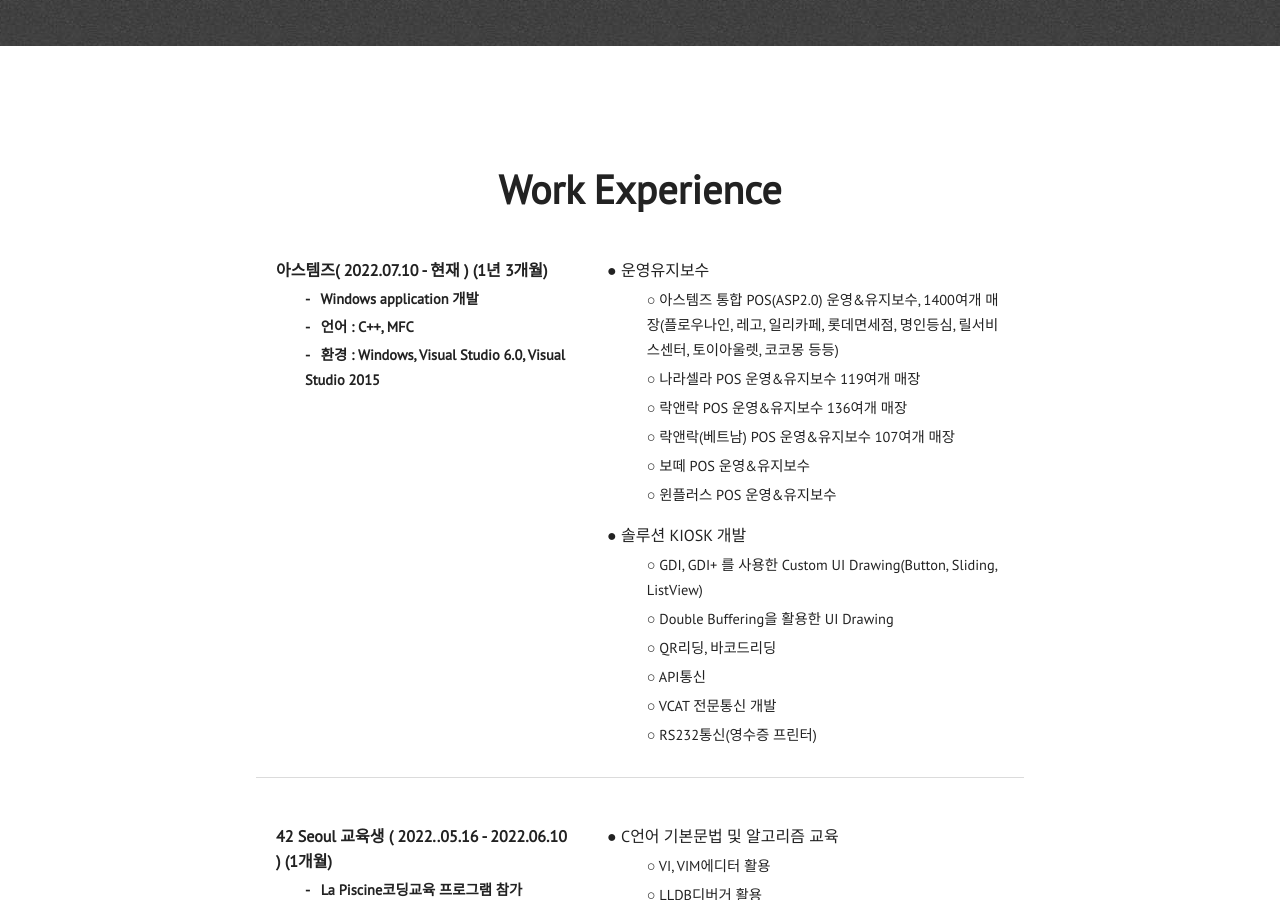
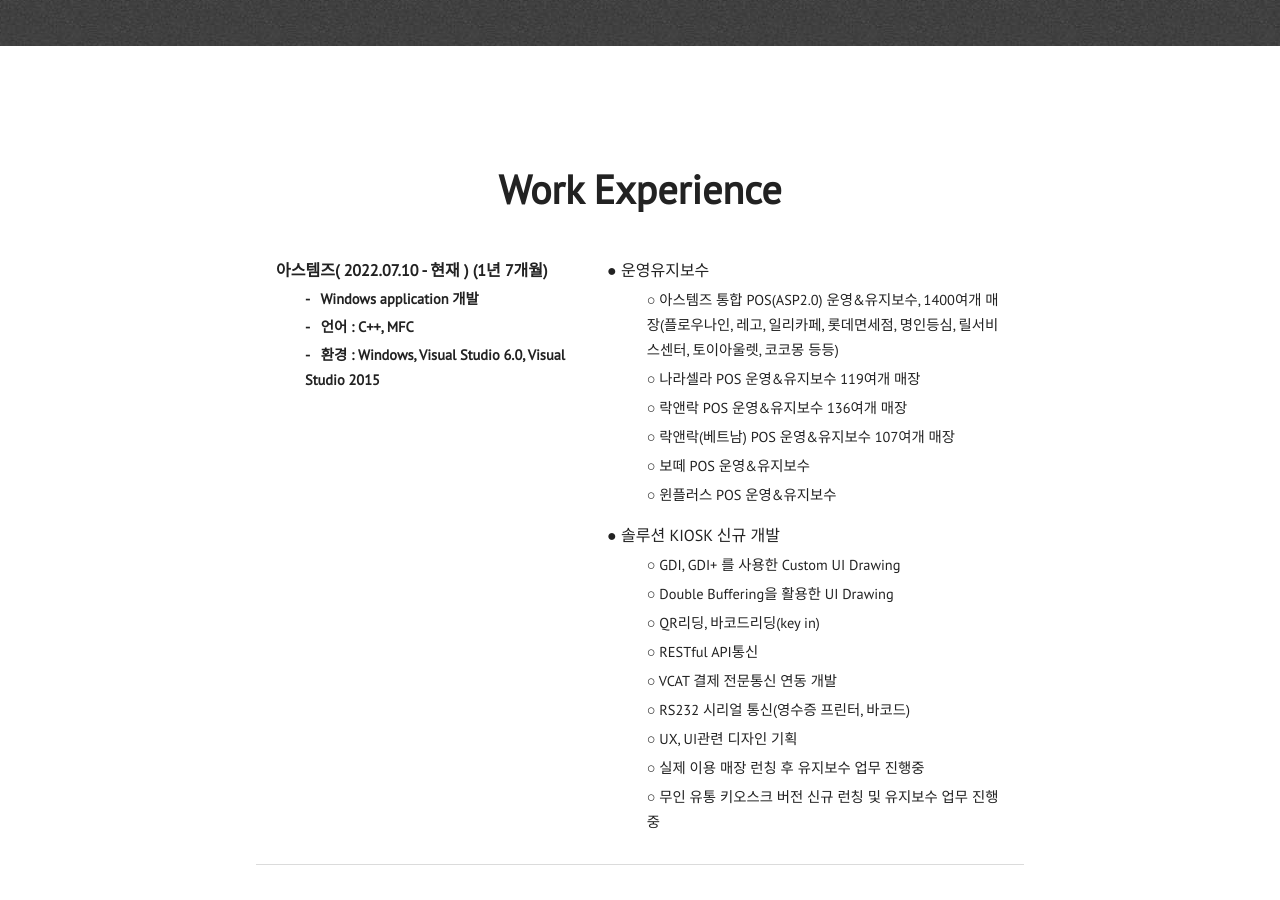
Before and after one commit to BuMinKyoo/BuMinKyoo.github.io, a Jekyll site: the page built from index.html, in a window 1280 px wide and 900 px high, scrolled down 2734 px. Built offline with Jekyll 4.4.1, drawn with Linux system fonts in a browser that asks for light colours; nearby versions of some CDN libraries.

Commit message:
신규정보 업데이트

```diff
--- a/_includes/experience.html
+++ b/_includes/experience.html
@@ -5,7 +5,7 @@
             <body>
                 <div class="container">
                     <div class="left-column">
-                        <p class="Extitle">아스템즈( 2022.07.10 - 현재 ) (1년 3개월)</p>
+                        <p class="Extitle">아스템즈( 2022.07.10 - 현재 ) (1년 7개월)</p>
                         <p class="Extitle_sub">- &nbsp;&nbsp;Windows application 개발</p>
                         <p class="Extitle_sub">- &nbsp;&nbsp;언어 : C++, MFC</p>
                         <p class="Extitle_sub">- &nbsp;&nbsp;환경 : Windows, Visual Studio 6.0, Visual Studio 2015</p>
@@ -18,13 +18,16 @@
                         <p class="Extitle_sub">○ 락앤락(베트남) POS 운영&유지보수 107여개 매장</p>
                         <p class="Extitle_sub">○ 보떼 POS 운영&유지보수</p>
                         <p class="Extitle_sub">○ 윈플러스 POS 운영&유지보수</p>
-                        <p class="Extitle">● 솔루션 KIOSK 개발</p>
-                        <p class="Extitle_sub_first">○ GDI, GDI+ 를 사용한 Custom UI Drawing(Button, Sliding, ListView) </p>
+                        <p class="Extitle">● 솔루션 KIOSK 신규 개발</p>
+                        <p class="Extitle_sub_first">○ GDI, GDI+ 를 사용한 Custom UI Drawing</p>
                         <p class="Extitle_sub">○ Double Buffering을 활용한 UI Drawing</p>
-                        <p class="Extitle_sub">○ QR리딩, 바코드리딩 </p>
-                        <p class="Extitle_sub">○ API통신 </p>
-                        <p class="Extitle_sub">○ VCAT 전문통신 개발</p>
-                        <p class="Extitle_sub">○ RS232통신(영수증 프린터)</p>
+                        <p class="Extitle_sub">○ QR리딩, 바코드리딩(key in) </p>
+                        <p class="Extitle_sub">○ RESTful API통신 </p>
+                        <p class="Extitle_sub">○ VCAT 결제 전문통신 연동 개발</p>
+                        <p class="Extitle_sub">○ RS232 시리얼 통신(영수증 프린터, 바코드)</p>
+                        <p class="Extitle_sub">○ UX, UI관련 디자인 기획</p>
+                        <p class="Extitle_sub">○ 실제 이용 매장 런칭 후 유지보수 업무 진행중</p>
+                        <p class="Extitle_sub">○ 무인 유통 키오스크 버전 신규 런칭 및 유지보수 업무 진행중</p>
                     </div>
                 </div>
 
--- a/_includes/skills.html
+++ b/_includes/skills.html
@@ -14,15 +14,15 @@
                 <div class="technical-skills">
                     <h3 class="center-align skills-subsection">Language</h3>
                     <div class="progress-bars">
-                        <div class="skillbar clearfix " data-percent="80%">
+                        <div class="skillbar clearfix " data-percent="60%">
                             <div class="skillbar-bar skillbar-title" style="background: #3498db;"><span>C++</span></div>
                         </div> <!-- End Skill Bar -->
 
-                        <div class="skillbar clearfix " data-percent="70%">
+                        <div class="skillbar clearfix " data-percent="50%">
                             <div class="skillbar-bar skillbar-title" style="background: #3498db;"><span>C#</span></div>
                         </div> <!-- End Skill Bar -->
 
-                        <div class="skillbar clearfix " data-percent="50%">
+                        <div class="skillbar clearfix " data-percent="40%">
                             <div class="skillbar-bar skillbar-title" style="background: #3498db"><span>C</span></div>
                         </div> <!-- End Skill Bar -->
 
@@ -39,19 +39,19 @@
                 <div class="technical-skills">
                     <h3 class="center-align skills-subsection">Framework/DB</h3>
                     <div class="progress-bars">
-                        <div class="skillbar clearfix " data-percent="80%">
+                        <div class="skillbar clearfix " data-percent="70%">
                             <div class="skillbar-bar skillbar-title" style="background: #3498db;"><span>MFC</span></div>
                         </div> <!-- End Skill Bar -->
 
-                        <div class="skillbar clearfix " data-percent="60%">
+                        <div class="skillbar clearfix " data-percent="50%">
                             <div class="skillbar-bar skillbar-title" style="background: #3498db;"><span>WPF</span></div>
                         </div> <!-- End Skill Bar -->
 
-                        <div class="skillbar clearfix " data-percent="70%">
+                        <div class="skillbar clearfix " data-percent="50%">
                             <div class="skillbar-bar skillbar-title" style="background: #3498db;"><span>MS-SQL</span></div>
                         </div> <!-- End Skill Bar -->
 
-                        <div class="skillbar clearfix " data-percent="60%">
+                        <div class="skillbar clearfix " data-percent="40%">
                             <div class="skillbar-bar skillbar-title" style="background: #3498db;"><span>ORACLE</span></div>
                         </div> <!-- End Skill Bar -->
 
```
